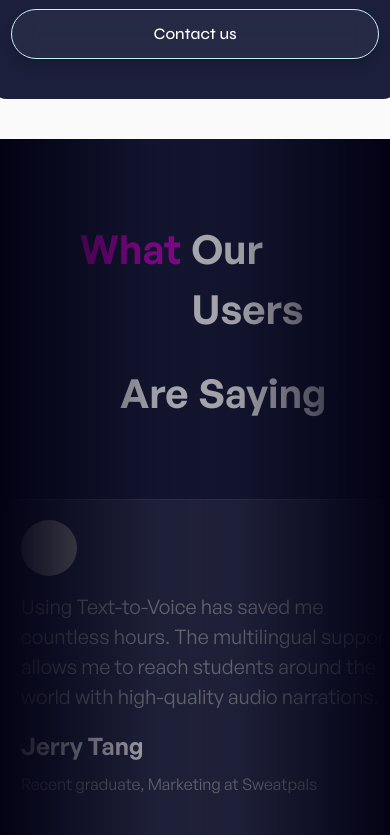
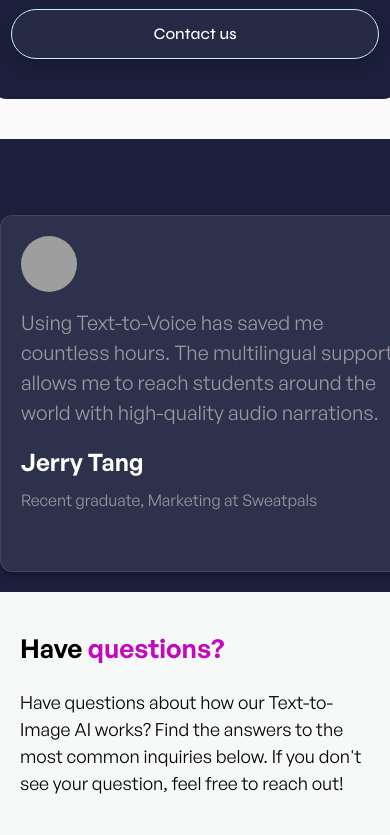
Before and after one commit to Moeed-Tahir/dzignhub, a Next.js app: page / in a window 390 px wide. Shown: the part 10360-11195 px from the top of the page. Built offline with nearby package versions, Linux system fonts and the light colour scheme; grey boxes are pictures that could not be loaded; a web font is replaced by a local one.

Commit message:
worked on testimonials a bit

```diff
--- a/src/components/landing/AssistantCard.jsx
+++ b/src/components/landing/AssistantCard.jsx
@@ -1,7 +1,7 @@
 function AssistantCard({ src, name="",style = {}, positionClass = "" }) {
   return (
     <div
-      className={`w-[380px] h-[315px] overflow-hidden absolute flex p-[20px] justify-center  border border-[#FFFFFF]/15 rounded-[40px] ${positionClass}`}
+      className={`md:max-w-[380px] md:max-h-[315px] max-w-[132px] max-h-[110px] w-full h-full overflow-hidden absolute flex p-[20px] justify-center  border border-[#FFFFFF]/15 rounded-[40px] ${positionClass}`}
       style={{
         background: `
           linear-gradient(180deg, rgba(46, 51, 90, 0) 0%, rgba(28, 27, 51, 0.1) 100%),
@@ -18,10 +18,10 @@ function AssistantCard({ src, name="",style = {}, positionClass = "" }) {
         ...style,
       }}
     >
-      <div className="w-[319px] h-[319px] overflow-hidden rounded-[20px] ">
+      <div className="overflow-hidden rounded-[20px] ">
         <img src={src} className="w-full h-full object-cover " />
       </div>
-      <div className="absolute bottom-[10px] left-[20px] text-[20px] drop-shadow-[0_2px_4px_rgba(0,0,0,0.6)] font-semibold text-[#bababc]">
+      <div className="absolute bottom-[10px] left-[20px] md:text-[20px] text-[6.95px] drop-shadow-[0_2px_4px_rgba(0,0,0,0.6)] font-semibold text-[#bababc]">
         {name}
       </div>
     </div>
--- a/src/components/landing/Assistants.jsx
+++ b/src/components/landing/Assistants.jsx
@@ -26,25 +26,27 @@ const assistants2 = [
 function Assistants() {
   return (
     <div className="w-full bg-[#1B1F3B] relative overflow-hidden ">
-      <div className="w-[1440px] h-[1235px] mx-auto   ">
+      <div className="md:max-w-[1440px] w-full  md:h-[1235px] max-w-[430px] h-[430px] mx-auto   ">
         {assistants.map((item, index) => (
           <AssistantCard
             key={`top-${index}`}
             src={item.src}
             name={item.name}
+
             style={{ left: `${-136 + index * 444}px`, top: "64px" }}
           />
         ))}
 
-        <div className="flex gap-[24px] items-center justify-center absolute top-[443px] w-full h-[348px]">
+        <div className="flex gap-[24px] items-center justify-center absolute  left-1/2 top-1/2 transform -translate-x-1/2 -translate-y-1/2  w-full h-full max-h-[348px]">
           <AssistantCard
             src="/landing/assistants/5.png"
-            style={{ left: `-111px` }}
+
             name={"Mira (Growth Strategist)"}
+            positionClass="left-[-111px]"
           />
 
           <div
-            className={`w-[764px] ${syne.className} font-semibold text-[80px] text-[#FFFFFF] text-center uppercase`}
+            className={`max-w-[764px]  w-full ${syne.className} font-semibold md:text-[80px] text-[28px] text-[#FFFFFF] text-center uppercase`}
           >
             <span>Your</span> <span className="text-[#BDFF00]">AI</span>{" "}
             <span>Assistants</span>
--- a/src/components/landing/Testimonials.jsx
+++ b/src/components/landing/Testimonials.jsx
@@ -39,9 +39,9 @@ function Testimonials() {
   );
 
   return (
-    <div className="relative  w-full bg-[#1B1F3B] flex flex-col h-[767px] gap-[56px] overflow-hidden ">
-      <div className="max-w-[1440px] pt-[80px]  overflow-hidden px-[80px]">
-        <div className="max-w-[1280px] flex flex-col gap-[24px] text-[40px] font-semibold text-[#FAFAFA]">
+    <div className="relative  w-full bg-[#1B1F3B] flex flex-col md:max-h-[767px] h-full max-h-[697px] gap-[56px] overflow-hidden ">
+      <div className="max-w-[1440px] md:pt-[80px]  overflow-hidden md:px-[80px]">
+        <div className="max-w-[1280px] hidden md:flex flex-col gap-[24px] border-2  text-[28px] md:text-[40px] font-semibold text-[#FAFAFA]">
           <div className="flex gap-[10px]">
             <p className="text-[#C209C1]">What</p> <p>Our Users</p>
           </div>
@@ -50,6 +50,7 @@ function Testimonials() {
             <p>Saying</p>
           </div>
         </div>
+
       </div>
 
       {/* Scrollable container */}
@@ -64,7 +65,7 @@ function Testimonials() {
 
         {/* Left Fade */}
         <div
-          className="pointer-events-none absolute top-0 left-0 h-[796px] w-[392px]"
+          className="pointer-events-none hidden md:block absolute top-0 left-0 h-[796px] w-[392px]"
           style={{
             background:
               "linear-gradient(270deg, rgba(3, 2, 21, 0) 38.52%, #030215 100%)",
@@ -73,7 +74,7 @@ function Testimonials() {
 
         {/* Right Fade */}
         <div
-          className="pointer-events-none absolute top-0 right-0 h-[796px] w-[392px] rotate-180"
+          className="pointer-events-none hidden md:block absolute top-0 right-0 h-[796px] w-[392px] rotate-180"
           style={{
             background:
               "linear-gradient(270deg, rgba(3, 2, 21, 0) 38.52%, #030215 100%)",
```
